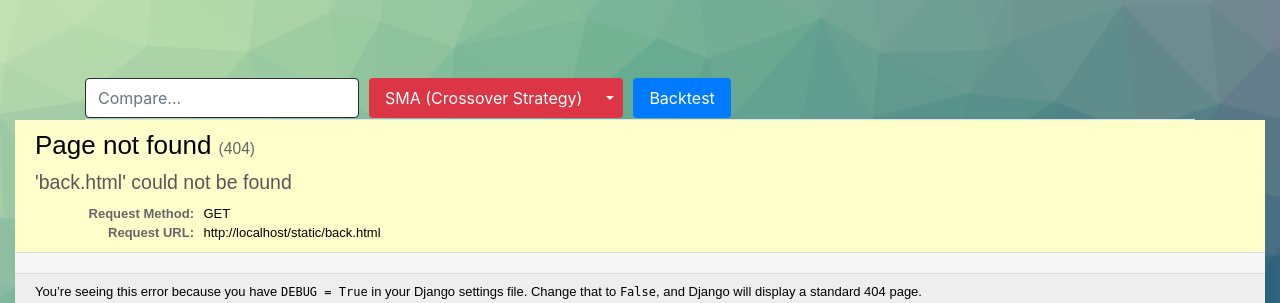
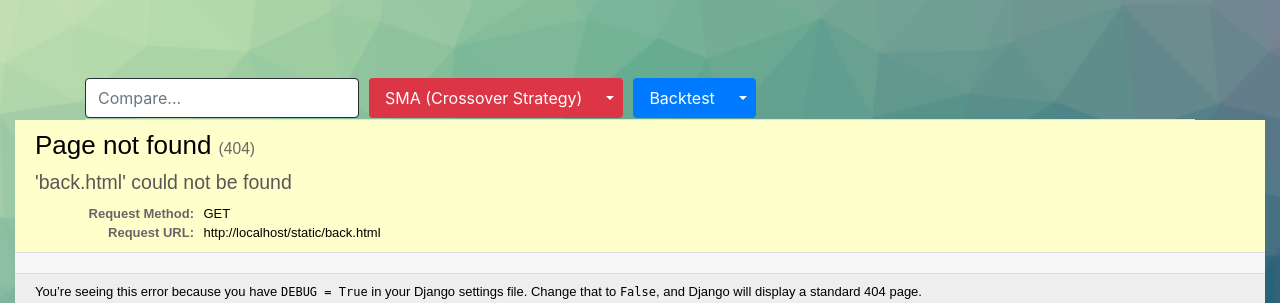
Before and after one commit to mehrakartik/sma-crossover-strategy, a Django app: page /backtest/ in a window 1280 px wide. Shown: the part 86-389 px from the top of the page. Run offline with Django 3.2, Linux system fonts and the light colour scheme; some libraries are stand-ins or nearby versions.

Commit message:
backtest button updated with dropdown

```diff
--- a/templates/Backtest.html
+++ b/templates/Backtest.html
@@ -107,9 +107,39 @@
   </div>
 </form>
 </li>
-<li class="nav-item">
-  <a class="nav-link btn btn-primary" href="/backtest" style="margin-left: 10px;border:none;margin-bottom: 2px; " data-toggle="tooltip" data-placement="top" title="You are doing backtesting already!">Backtest</a>
 
+<li class="nav-item ">
+
+      <div class="btn-group drodown">
+
+        <a class="nav-link btn btn-primary" data-toggle="tooltip" data-placement="top" title="It will show you the simple moving average of 40 days and 100 days" href="/backtest" style="margin-left: 10px;border: none;margin-bottom: 2px;">Backtest</a>
+
+        <button type="button" class="btn btn-primary dropdown-toggle dropdown-toggle-split" data-toggle="dropdown" aria-haspopup="true" aria-expanded="false" data-toggle="tooltip" data-placement="top" title="You can choose  manually short and long window here!" style="border:none;margin-bottom: 2px;">
+          <span class="sr-only" >Toggle Dropdown</span>
+        </button>
+        <div class="dropdown-menu" style="background:transparent;border:none;">
+          <!-- Dropdown menu links -->
+
+          <div class="row" >
+           <form action="/backtest" method="get">
+            <div class="col">
+              <input type="text" name="initial_capital" class="form-control"  placeholder="Initial capital" style="height: 30px; width:180px;text-shadow:11;">
+            </div>
+
+            <div class="col">
+              <input type="text" name="shares" class="form-control"  placeholder="shares" style="height: 30px; width:180px;text-shadow:11;">
+            </div>
+
+            <div class="col">
+              <button type="submit"  class=" btn btn-dark btn-sm" >submit</button>
+            </div>
+          </form>
+
+
+        </div>
+      </div>
+    </div>
+  </form>
 </li>
 </ul>
 
```
